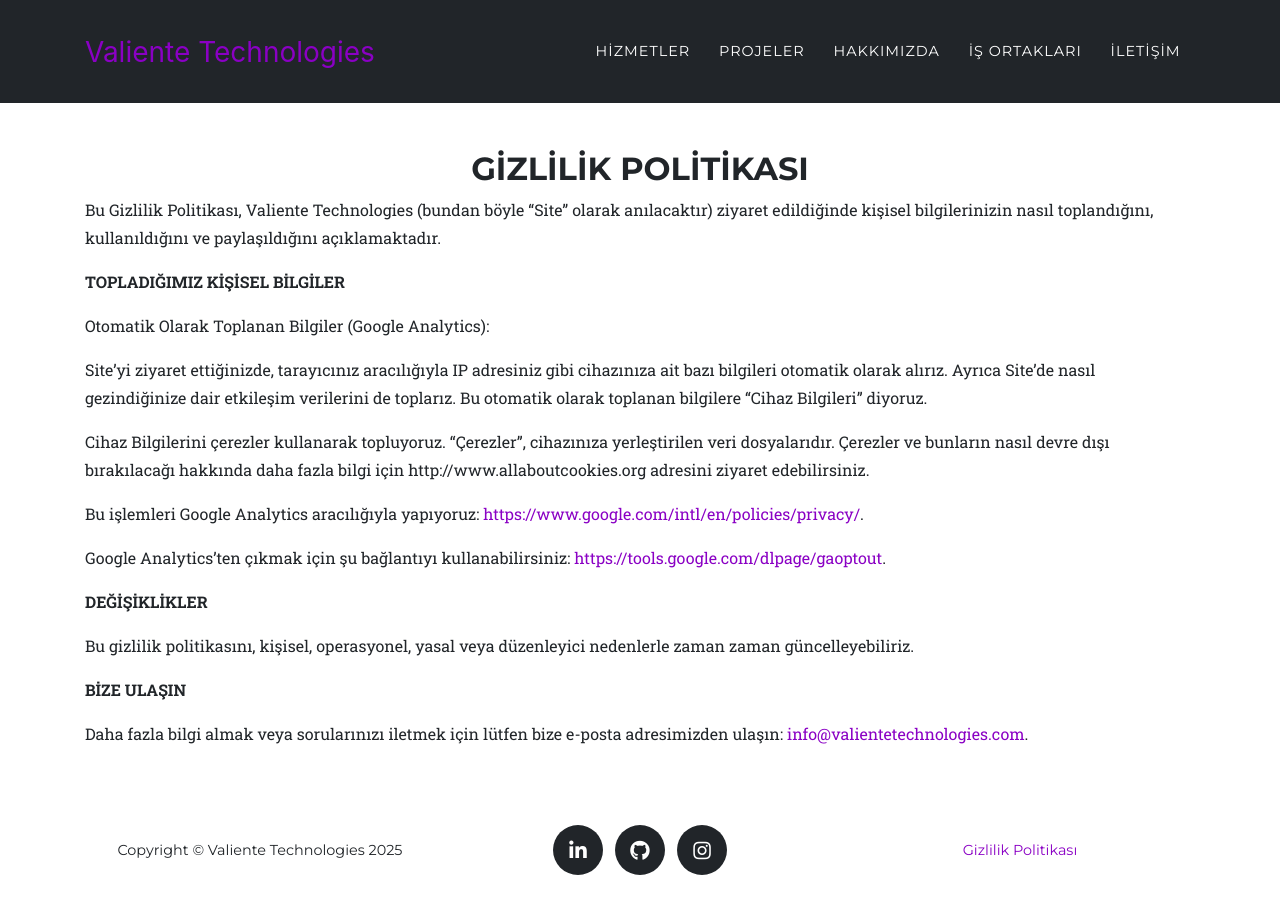
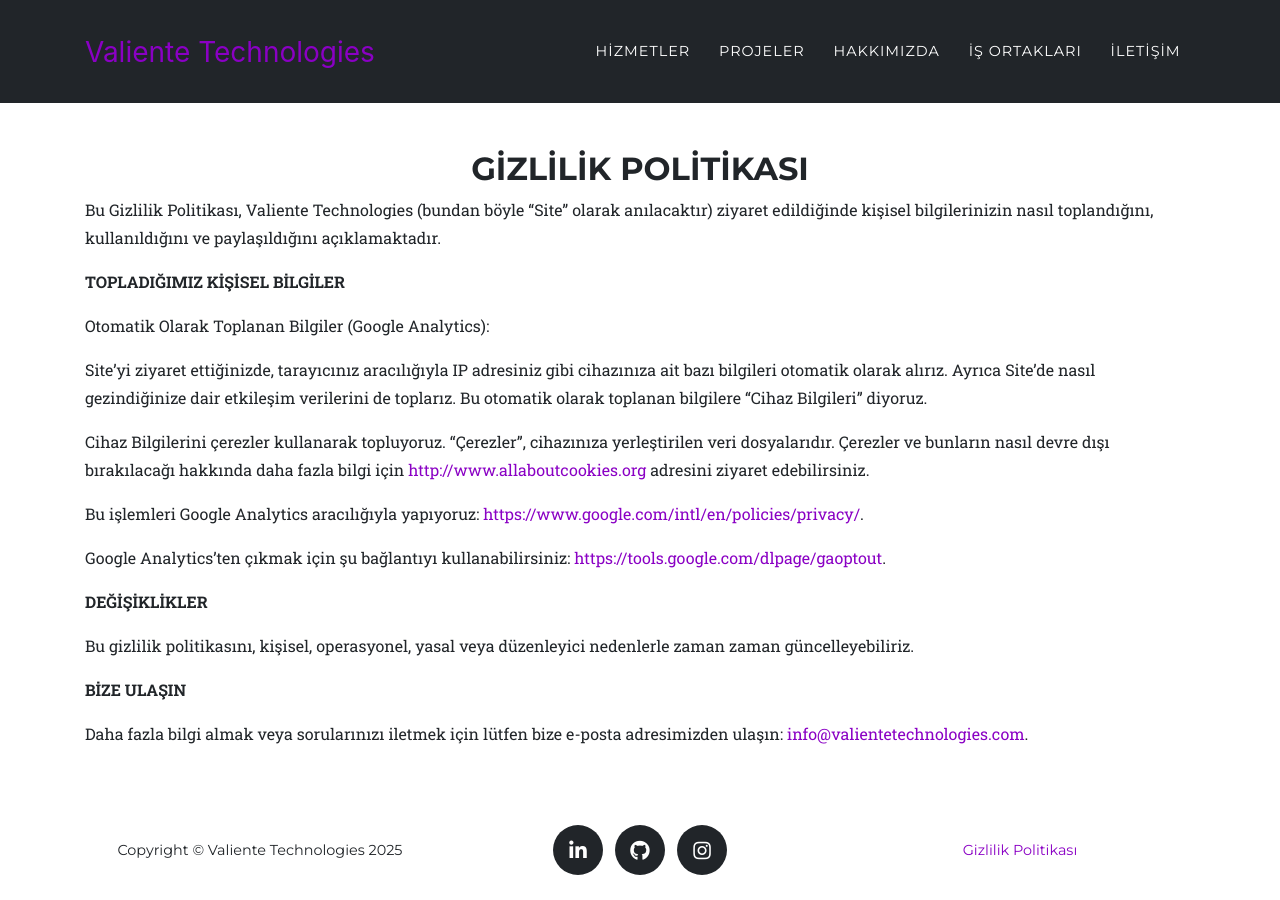
Before and after one commit to ValienteTechnologies/ValienteTechnologies.github.io, a Jekyll site: the page built from legal.md, in a window 1280 px wide. Built offline with Jekyll 4.4.1, drawn with Linux system fonts in a browser that asks for light colours; some web fonts are replaced.

Commit message:
make link

```diff
--- a/legal.md
+++ b/legal.md
@@ -16,7 +16,7 @@
 
 Site’yi ziyaret ettiğinizde, tarayıcınız aracılığıyla IP adresiniz gibi cihazınıza ait bazı bilgileri otomatik olarak alırız. Ayrıca Site’de nasıl gezindiğinize dair etkileşim verilerini de toplarız. Bu otomatik olarak toplanan bilgilere “Cihaz Bilgileri” diyoruz.
 
-Cihaz Bilgilerini çerezler kullanarak topluyoruz. “Çerezler”, cihazınıza yerleştirilen veri dosyalarıdır. Çerezler ve bunların nasıl devre dışı bırakılacağı hakkında daha fazla bilgi için http://www.allaboutcookies.org adresini ziyaret edebilirsiniz.
+Cihaz Bilgilerini çerezler kullanarak topluyoruz. “Çerezler”, cihazınıza yerleştirilen veri dosyalarıdır. Çerezler ve bunların nasıl devre dışı bırakılacağı hakkında daha fazla bilgi için <http://www.allaboutcookies.org> adresini ziyaret edebilirsiniz.
 
 Bu işlemleri Google Analytics aracılığıyla yapıyoruz: <https://www.google.com/intl/en/policies/privacy/>.
 
```
